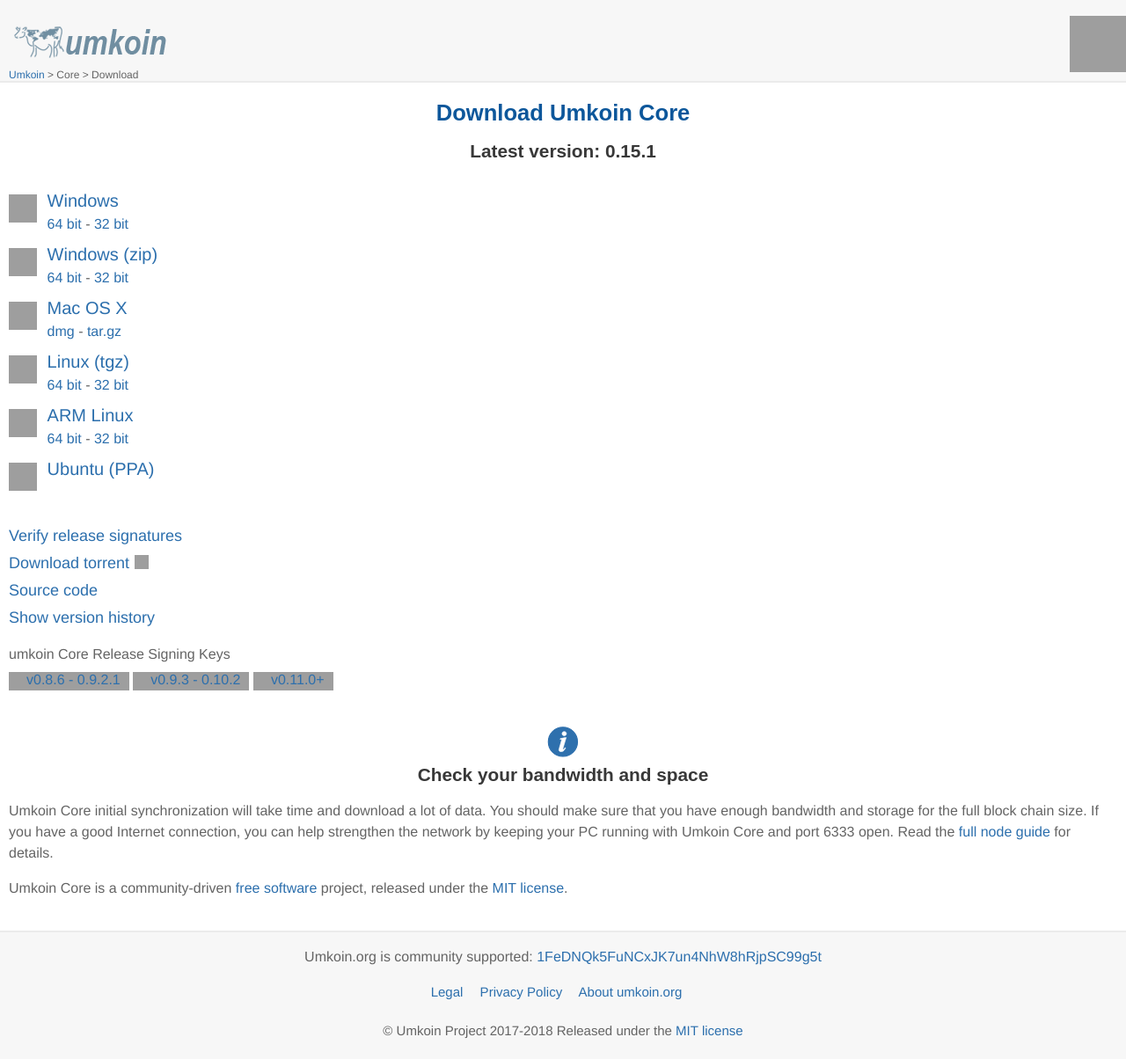
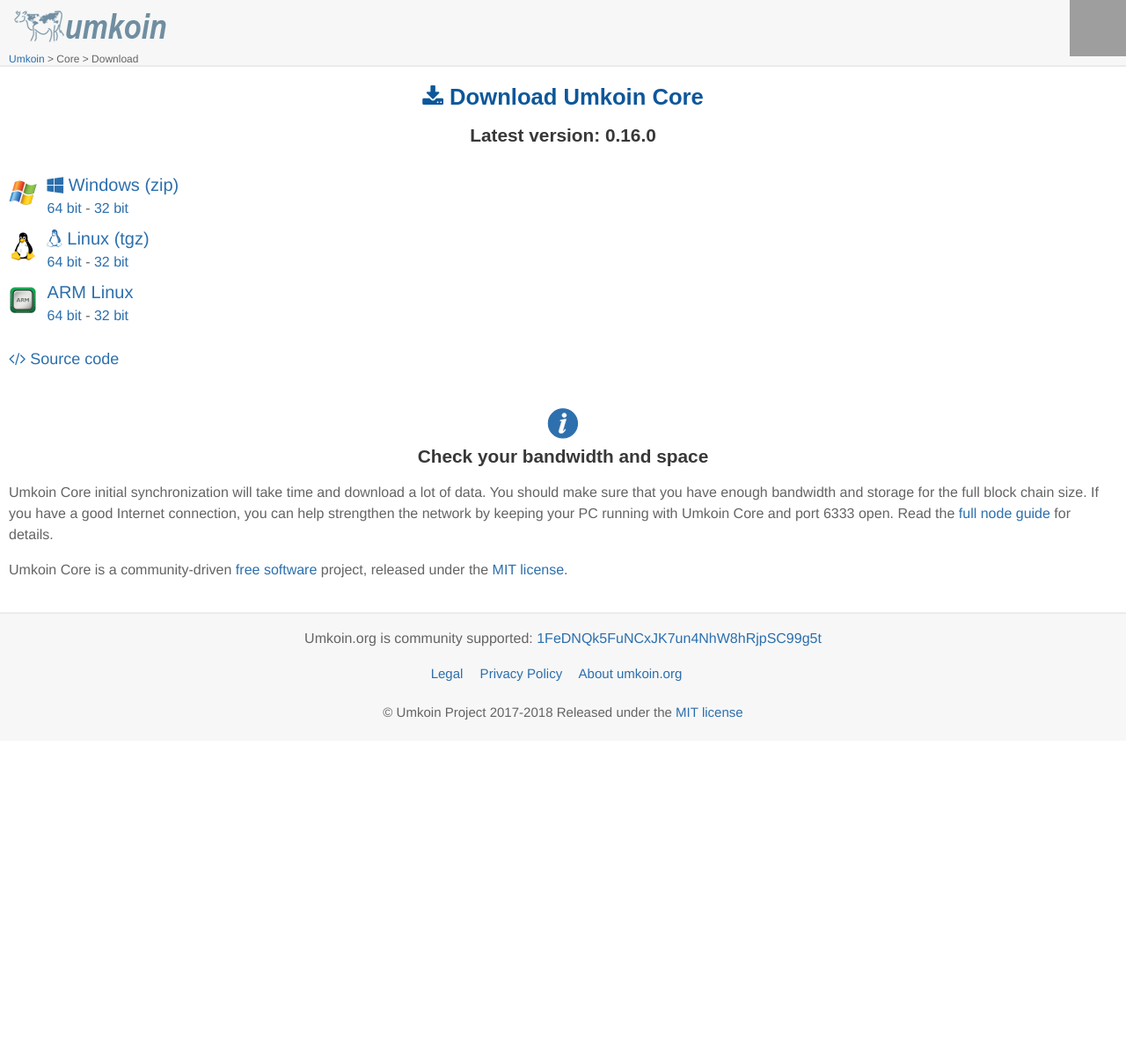
Before and after one commit to umkoin/umkoin.org, a PHP site: page /en/download.php in a window 1280 px wide. Shown: the whole page at 88% size. After the commit the page ends 819 px from the top, so only its background shows below. Run offline with PHP 8.4, Linux system fonts and the light colour scheme; some web fonts are replaced; grey boxes are pictures that could not be loaded.

Commit message:
Download page updated.
Signed-off-by: Igor Gunia <vmta@yahoo.com>

```diff
--- a/en/download.php
+++ b/en/download.php
@@ -12,18 +12,14 @@
 <link rel="stylesheet" href="/css/font-awesome-4.4.0/css/font-awesome.min.css">
 <link rel="stylesheet" href="/css/main.css">
 <link rel="shortcut icon" href="/favicon.png">
-
-
-<script type="text/javascript" src="/js/base.js"></script>
-<link rel="stylesheet" href="/css/jquery-ui.min.css">
 </head>
 
 
 <body>
 
-<i class="fas fa-user"></i>
-
 <?php
+$version = "0.16.0";
+$build =  ".8";
 include 'page_head.php';
 ?>
 
@@ -42,75 +38,62 @@ include 'page_head.php';
 
     <div class="download">
 
-      <h1>Download Umkoin Core</h1>
+      <h1><i class="fa fa-download"></i> Download Umkoin Core</h1>
 
-      <h2>Latest version: 0.15.1</h2>
+      <h2>Latest version: <?php print($version); ?></h2>
 
-      <div class="mainbutton"><a id="downloadbutton" href="/bin/umkoin-core-0.15.1/umkoin-0.15.1-win32-setup.exe"><img src="/img/os/but_windows.svg" alt="icon">Download Umkoin Core</a></div>
       <div class="downloadbox">
-      <p>Or choose your operating system</p>
+      <p>Choose your operating system</p>
       <div>
+<!--
         <div>
           <img src="/img/os/med_win.png" alt="windows">
           <span>
-            <a href="/bin/umkoin-core-0.15.1/umkoin-0.15.1-win64-setup.exe" id="downloadwinexe">Windows</a>
-            <span><a href="/bin/umkoin-core-0.15.1/umkoin-0.15.1-win64-setup.exe" class="dl" id="win64exe">64 bit</a> -
-              <a href="/bin/umkoin-core-0.15.1/umkoin-0.15.1-win32-setup.exe" class="dl" id="win32exe">32 bit</a></span>
+            <a href="/bin/umkoin-core-<?php print($version); ?>/umkoin-<?php print($version . $build); ?>-win64-setup.exe"><i class="fa fa-windows"></i> Windows</a>
+            <span><a href="/bin/umkoin-core-<?php print($version); ?>/umkoin-<?php print($version . $build); ?>-win64-setup.exe">64 bit</a> -
+              <a href="/bin/umkoin-core-<?php print($version); ?>/umkoin-<?php print($version . $build); ?>-win32-setup.exe">32 bit</a></span>
           </span>
         </div>
+//-->
         <div>
           <img src="/img/os/med_win.png" alt="windows">
           <span>
-            <a href="/bin/umkoin-core-0.15.1/umkoin-0.15.1-win64.zip" id="downloadwinzip">Windows (zip)</a>
-            <span><a href="/bin/umkoin-core-0.15.1/umkoin-0.15.1-win64.zip" class="dl" id="win64zip">64 bit</a> -
-              <a href="/bin/umkoin-core-0.15.1/umkoin-0.15.1-win32.zip" class="dl" id="win32zip">32 bit</a></span>
+            <a href="/bin/umkoin-core-<?php print($version); ?>/umkoin-<?php print($version . $build); ?>-win64.zip"><i class="fa fa-windows"></i> Windows (zip)</a>
+            <span><a href="/bin/umkoin-core-<?php print($version); ?>/umkoin-<?php print($version . $build); ?>-win64.zip">64 bit</a> -
+              <a href="/bin/umkoin-core-<?php print($version); ?>/umkoin-<?php print($version . $build); ?>-win32.zip">32 bit</a></span>
           </span>
         </div>
+<!--
         <div>
           <img src="/img/os/med_osx.png" alt="osx">
           <span>
-            <a href="/bin/umkoin-core-0.15.1/umkoin-0.15.1-osx.dmg">Mac OS X</a>
-            <span><a href="/bin/umkoin-core-0.15.1/umkoin-0.15.1-osx.dmg" class="dl" id="macdmg">dmg</a> -
-            <a href="/bin/umkoin-core-0.15.1/umkoin-0.15.1-osx64.tar.gz" class="dl" id="mactar">tar.gz</a></span>
+            <a href="/bin/umkoin-core-<?php print($version); ?>/umkoin-<?php print($version . $build); ?>-osx.dmg"><i class="fa fa-apple"></i> Mac OS X</a>
+            <span><a href="/bin/umkoin-core-<?php print($version); ?>/umkoin-<?php print($version . $build); ?>-osx.dmg">dmg</a> -
+            <a href="/bin/umkoin-core-<?php print($version); ?>/umkoin-<?php print($version . $build); ?>-osx64.tar.gz">tar.gz</a></span>
           </span>
         </div>
+//-->
       </div>
       <div>
         <div>
           <img src="/img/os/med_linux.png" alt="linux">
           <span>
-            <a href="/bin/umkoin-core-0.15.1/umkoin-0.15.1-x86_64-linux-gnu.tar.gz" id="downloadlin">Linux (tgz)</a>
-            <span><a href="/bin/umkoin-core-0.15.1/umkoin-0.15.1-x86_64-linux-gnu.tar.gz" class="dl" id="lin64">64 bit</a> -
-              <a href="/bin/umkoin-core-0.15.1/umkoin-0.15.1-i686-pc-linux-gnu.tar.gz" class="dl" id="lin32">32 bit</a></span>
+            <a href="/bin/umkoin-core-<?php print($version); ?>/umkoin-<?php print($version . $build); ?>-x86_64-linux-gnu.tar.gz"><i class="fa fa-linux"></i> Linux (tgz)</a>
+            <span><a href="/bin/umkoin-core-<?php print($version); ?>/umkoin-<?php print($version . $build); ?>-x86_64-linux-gnu.tar.gz">64 bit</a> -
+              <a href="/bin/umkoin-core-<?php print($version); ?>/umkoin-<?php print($version . $build); ?>-i686-pc-linux-gnu.tar.gz">32 bit</a></span>
           </span>
         </div>
         <div>
           <img src="/img/os/arm.png" alt="ARM Linux">
           <span>
-            <a href="/bin/umkoin-core-0.15.1/umkoin-0.15.1-arm-linux-gnueabihf.tar.gz" class="dl">ARM Linux</a>
-            	<span><a href="/bin/umkoin-core-0.15.1/umkoin-0.15.1-aarch64-linux-gnu.tar.gz" class="dl" id="lin64arm">64 bit</a> -
-              	<a href="/bin/umkoin-core-0.15.1/umkoin-0.15.1-arm-linux-gnueabihf.tar.gz" class="dl" id="lin32arm">32 bit</a></span>
-          </span>
-        </div>
-        <div>
-          <img src="/img/os/med_ubuntu.svg" alt="ubuntu">
-          <span>
-            <a href="https://launchpad.net/~umkoin/+archive/ubuntu/umkoin">Ubuntu (PPA)</a>
+            <a href="/bin/umkoin-core-<?php print($version); ?>/umkoin-<?php print($version . $build); ?>-arm-linux-gnueabihf.tar.gz">ARM Linux</a>
+            	<span><a href="/bin/umkoin-core-<?php print($version); ?>/umkoin-<?php print($version . $build); ?>-aarch64-linux-gnu.tar.gz">64 bit</a> -
+              	<a href="/bin/umkoin-core-<?php print($version); ?>/umkoin-<?php print($version . $build); ?>-arm-linux-gnueabihf.tar.gz">32 bit</a></span>
           </span>
         </div>
       </div>
       <p class="downloadmore">
-        <a href="/bin/umkoin-core-0.15.1/SHA256SUMS.asc" class="dl">Verify release signatures</a><br>
-        <a href="/bin/umkoin-core-0.15.1/umkoin-0.15.1.torrent" class="dl">Download torrent</a>
-           <a href="magnet:?xt=urn:btih:e83dfdfca54def4e29f5355e8c3f9a7aa45ecbaf&amp;dn=umkoin-core-0.15.1&amp;tr=udp%3A%2F%2Ftracker.openbittorrent.com%3A80&amp;tr=udp%3A%2F%2Ftracker.opentrackr.org%3A1337&amp;tr=udp%3A%2F%2Ftracker.coppersurfer.tk%3A6969&amp;tr=udp%3A%2F%2Ftracker.leechers-paradise.org%3A6969&amp;tr=udp%3A%2F%2Fzer0day.ch%3A1337&amp;tr=udp%3A%2F%2Fexplodie.org%3A6969" class="magnetlink" data-proofer-ignore></a><br>
-        <a href="https://github.com/umkoin/umkoin" class="dl">Source code</a><br>
-        <a href="/en/version-history">Show version history</a>
-      </p>
-      <p class="downloadkeys">
-        <span>umkoin Core Release Signing Keys</span>
-        <a href="/gavinandresen.asc">v0.8.6 - 0.9.2.1</a>
-        <a href="/laanwj.asc">v0.9.3 - 0.10.2</a>
-        <a href="/laanwj-releases.asc">v0.11.0+</a>
+        <a href="https://github.com/umkoin/umkoin"><i class="fa fa-code"></i> Source code</a>
       </p>
     </div>
 
@@ -123,74 +106,10 @@ include 'page_head.php';
 </div>
 
 
-<script type="text/javascript">
-var os = 'windows32';
-if (navigator.userAgent.indexOf('Mac') != -1) var os = 'mac'
-else if (navigator.userAgent.indexOf('Linux') != -1) {
-	var os='linux32';
-	if (navigator.userAgent.indexOf('x86_64') != -1) var os = 'linux64';
-	if (navigator.userAgent.indexOf('Ubuntu') != -1) var os = 'ubuntu';
-}
-else if (navigator.userAgent.indexOf('WOW64') != -1 || navigator.userAgent.indexOf('Win64') != -1) var os='windows64';
-var but = document.getElementById('downloadbutton');
-var linkwinexe = document.getElementById('downloadwinexe');
-var linkwinzip = document.getElementById('downloadwinzip');
-var linklin = document.getElementById('downloadlin');
-var hrefwin64exe = document.getElementById('win64exe').href;
-var hrefwin32exe = document.getElementById('win32exe').href;
-var hrefwin64zip = document.getElementById('win64zip').href;
-var hrefwin32zip = document.getElementById('win32zip').href;
-var hrefmacdmg = document.getElementById('macdmg').href;
-var hrefmactar = document.getElementById('mactar').href;
-var hreflin64 = document.getElementById('lin64').href;
-var hreflin32 = document.getElementById('lin32').href;
-switch (os) {
-case 'windows64':
-	but.getElementsByTagName('IMG')[0].src = '/img/os/but_windows.svg';
-	but.href = hrefwin64exe;
-	linkwinexe.href = hrefwin64exe;
-	linkwinzip.href = hrefwin64zip;
-break;
-case 'windows32':
-	but.getElementsByTagName('IMG')[0].src = '/img/os/but_windows.svg';
-	but.href = hrefwin32exe;
-	linkwinexe.href = hrefwin32exe;
-	linkwinzip.href = hrefwin32zip;
-break;
-case 'linux64':
-	but.getElementsByTagName('IMG')[0].src = '/img/os/but_linux.png';
-	but.href = hreflin64;
-	linklin.href = hreflin64;
-break;
-case 'linux32':
-	but.getElementsByTagName('IMG')[0].src = '/img/os/but_linux.png';
-	but.href = hreflin32;
-	linklin.href = hreflin32;
-break;
-case 'ubuntu':
-	but.getElementsByTagName('IMG')[0].src = '/img/os/but_ubuntu.svg';
-	but.href = 'https://launchpad.net/~umkoin/+archive/ubuntu/umkoin';
-break;
-case 'mac':
-	but.getElementsByTagName('IMG')[0].src = '/img/os/but_mac.svg';
-	but.href = hrefmacdmg;
-break;
-}
-
-</script>
-
-
 <?php
 include 'page_footer.php';
 ?>
 
 
-<script type="text/javascript">
-  fallbackSVG();
-  addAnchorLinks();
-  trackOutgoingLinks();
-</script>
-
-
 </body>
 </html>
```
Also changed, not shown: img/os/arm.png (added), img/os/med_linux.png (added), img/os/med_osx.png (added), img/os/med_ubuntu.svg (added), img/os/med_win.png (added).
